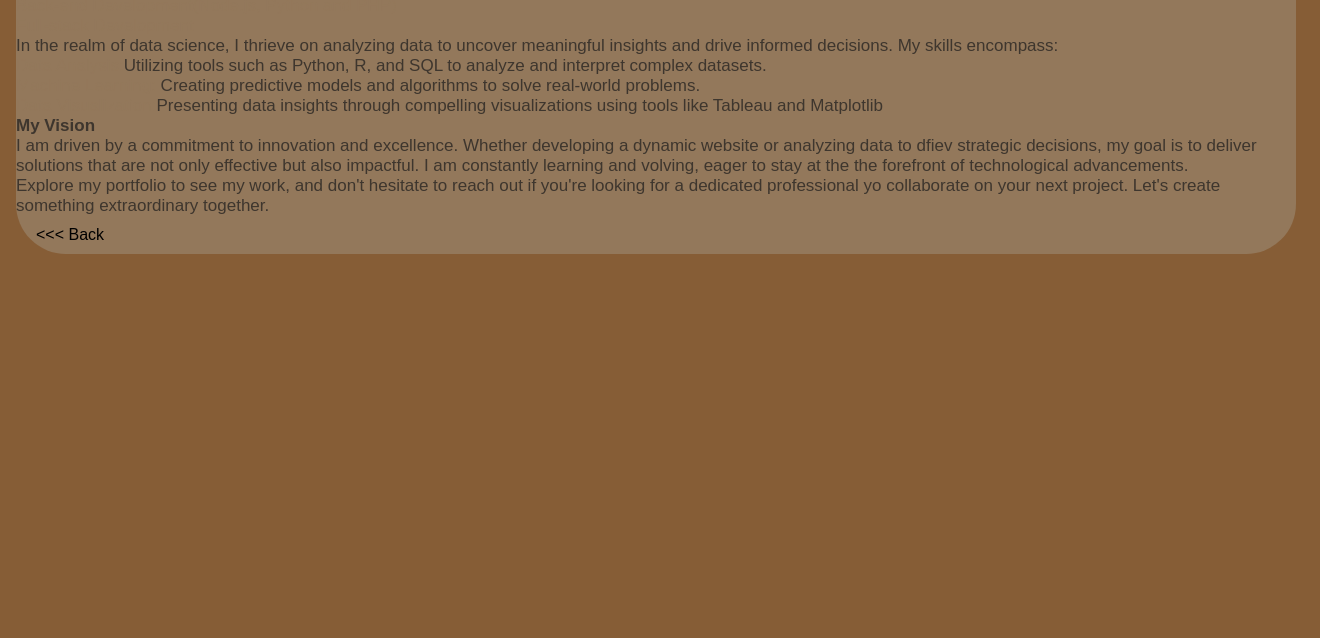
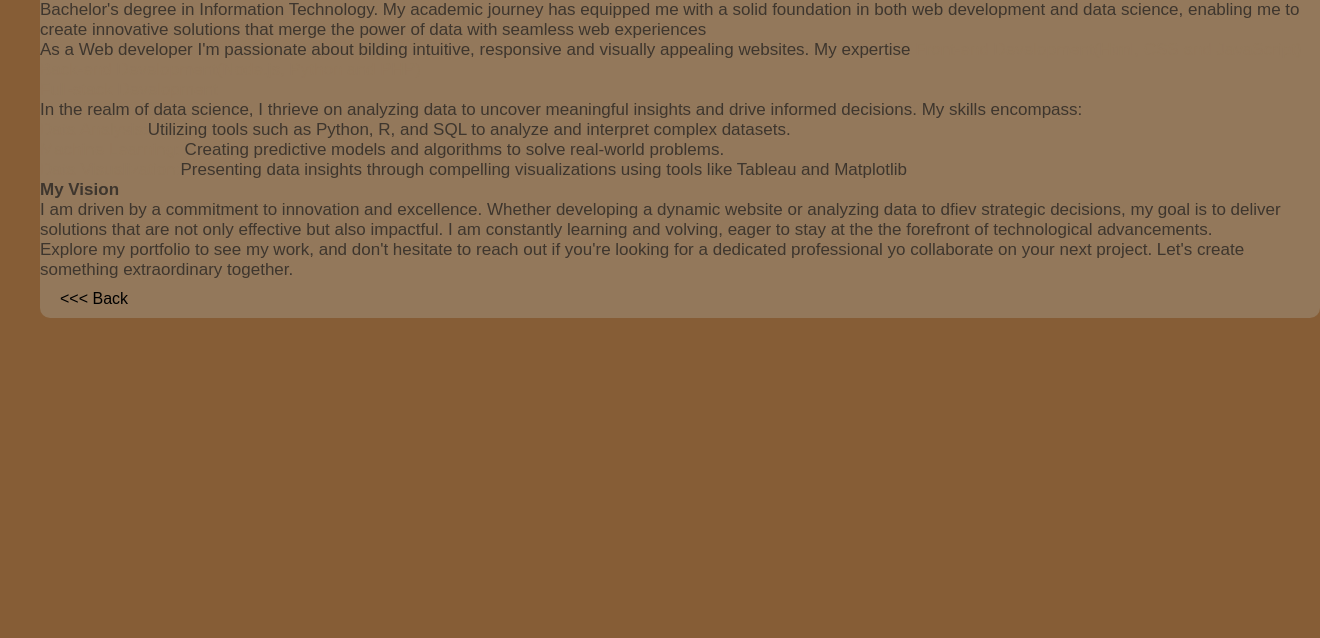
Before and after one commit to oumadavid/myPortfolioWebsite, a plain HTML site: page content.html in a window 1280 px wide. Shown: the part 162-800 px from the top of the page, 1320 px wide, since content can reach past the window. Drawn offline with Linux system fonts and the light colour scheme.

Commit message:
Update content.html

```diff
--- a/content.html
+++ b/content.html
@@ -20,9 +20,9 @@
         justify-content: center;
         width: 100%;
         height: auto;
-        margin: 2vh;
+        margin: 10vh 5vh;
         background: var(--main-color);
-        border-radius: 5rem;
+        border-radius: 1rem;
     }
 
 </style>
```
